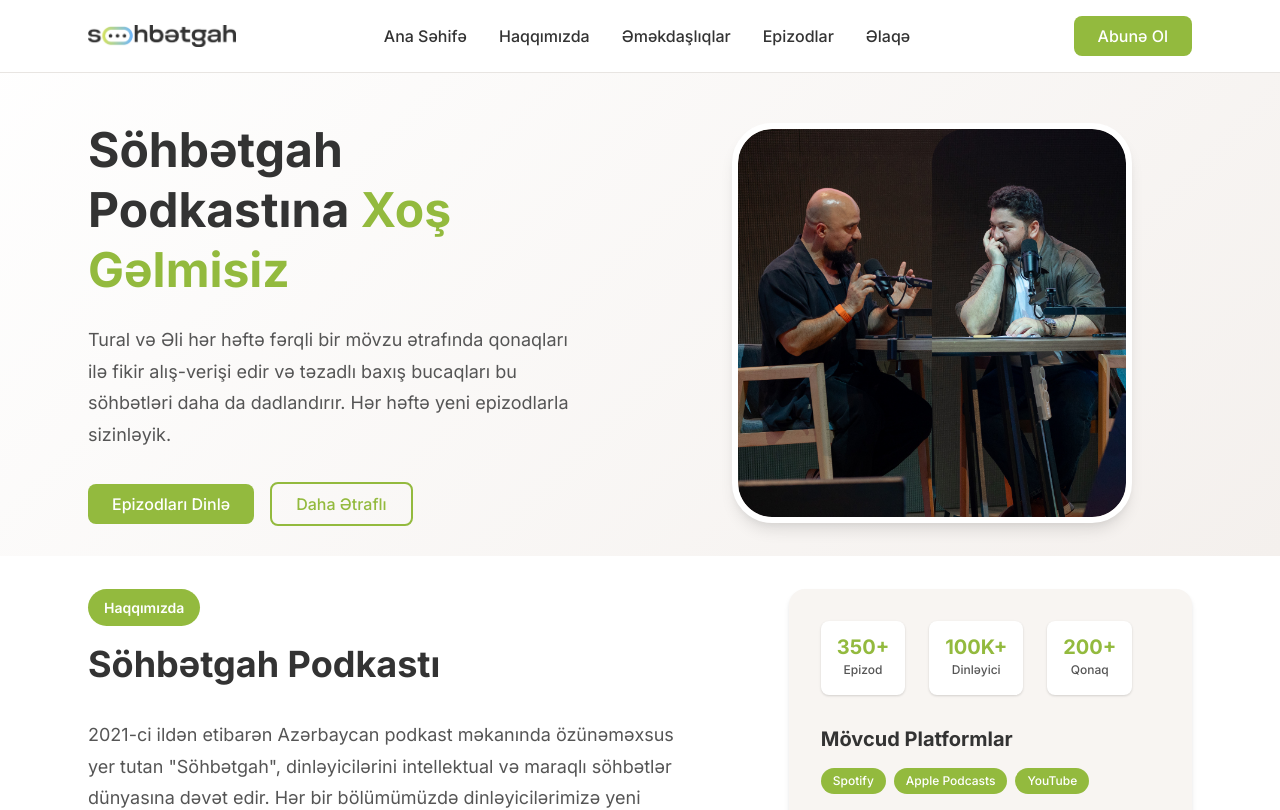
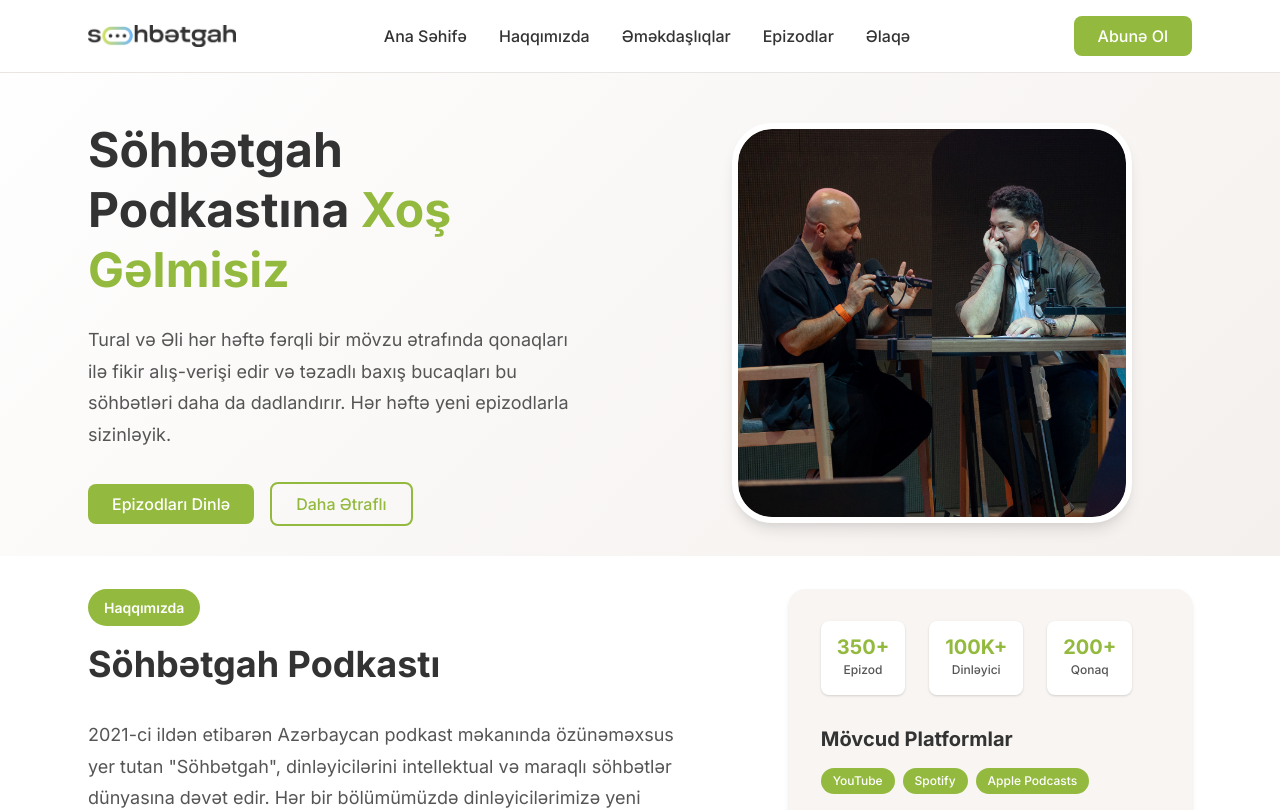
Before and after one commit to alikhayyam/sohbetgah4, a Vue app: page / in a window 1280 px wide. Shown: the top 810 px of the page. Built offline with nearby package versions, Linux system fonts and the light colour scheme.

Commit message:
Reorder platform tags

```diff
--- a/src/App.vue
+++ b/src/App.vue
@@ -141,9 +141,9 @@ const toggleMobileMenu = () => {
             <div class="platforms">
               <h4>Mövcud Platformlar</h4>
               <div class="platform-list">
+                <span class="platform-tag">YouTube</span>
                 <span class="platform-tag">Spotify</span>
                 <span class="platform-tag">Apple Podcasts</span>
-                <span class="platform-tag">YouTube</span>
               </div>
             </div>
           </div>
```
